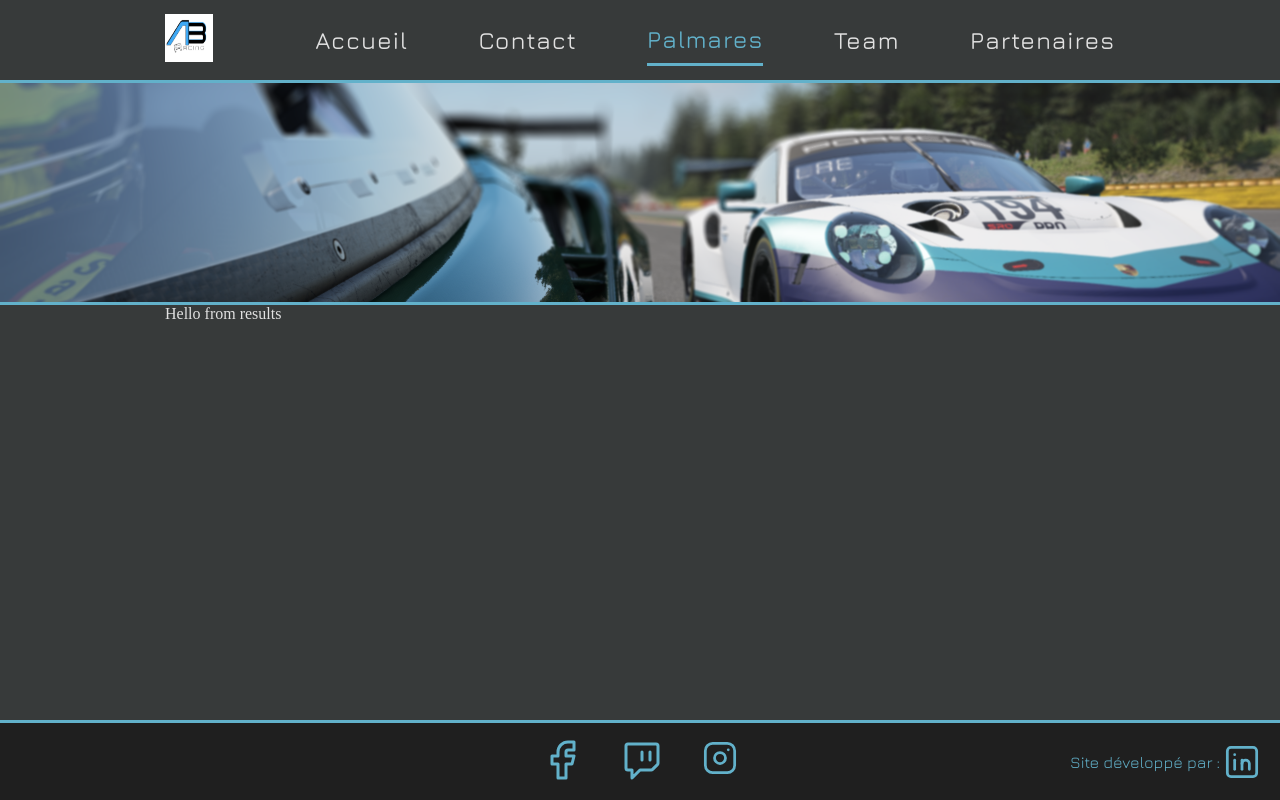
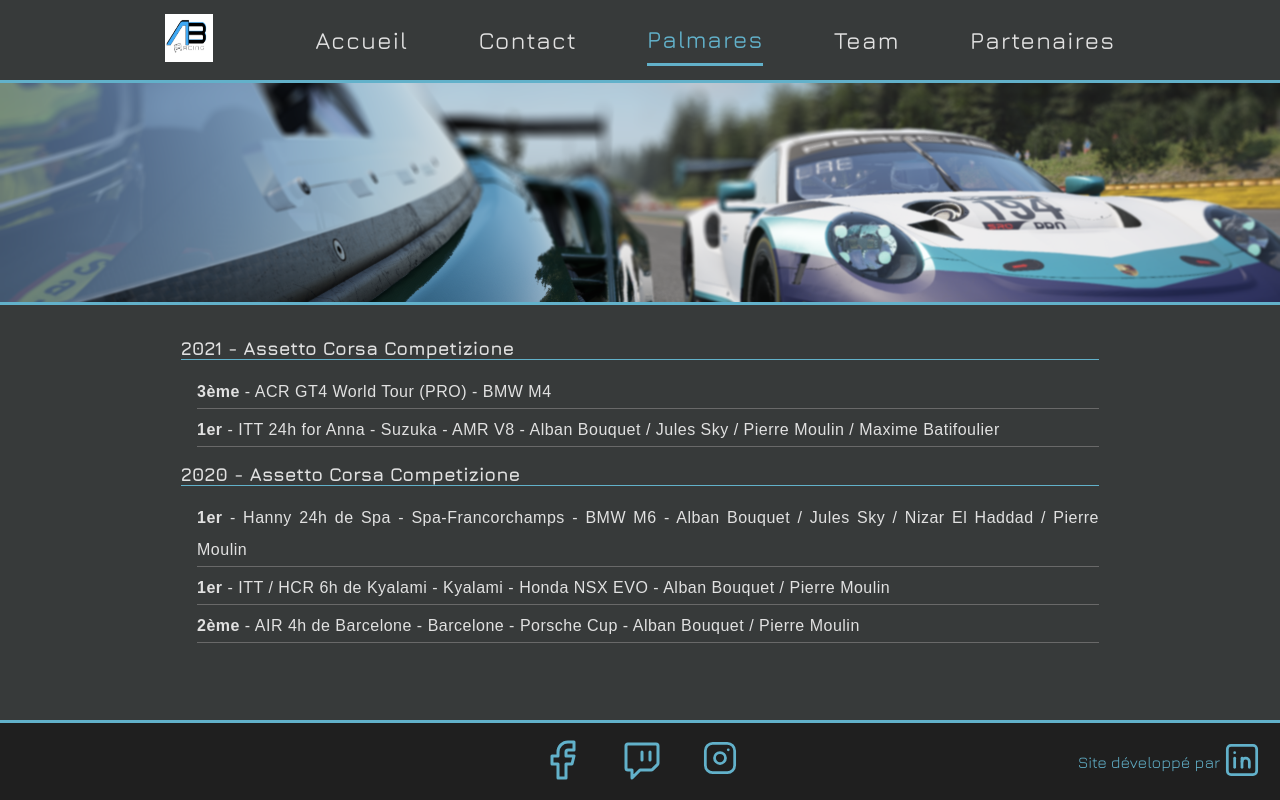
Before and after one commit to ArchStanton987/ABR, a React (Create React App) app: page /palmares in a window 1280 px wide. Built offline with nearby package versions, Linux system fonts and the light colour scheme; a web font is replaced by a local one.

Commit message:
add results

```diff
--- a/src/layout/Footer.js
+++ b/src/layout/Footer.js
@@ -2,7 +2,6 @@
 import facebookLogo from '../assets/icons/facebook-logo.svg'
 import twitchLogo from '../assets/icons/twitch-logo.svg'
 import instaLogo from '../assets/icons/insta-logo.svg'
-import githubLogo from '../assets/icons/github-logo.svg'
 import linkedinLogo from '../assets/icons/linkedin-logo.svg'
 
 export default function Footer() {
@@ -20,8 +19,12 @@
         </li>
       </ul>
       <div className="author">
-        <p>Site développé par :</p>
-        <img src={linkedinLogo} alt="linkedin" />
+        <a href="https://www.linkedin.com/in/pierre-moulin-3a2b77193/" target="blank">
+          <p>Site développé par</p>
+        </a>
+        <a href="https://www.linkedin.com/in/pierre-moulin-3a2b77193/" target="blank">
+          <img src={linkedinLogo} alt="linkedin" />
+        </a>
       </div>
     </footer>
   )
--- a/src/layout/footer.css
+++ b/src/layout/footer.css
@@ -23,6 +23,10 @@
   position: absolute;
   right: 1rem;
 }
+.author a {
+  text-decoration: none;
+  color: #62b1ca;
+}
 @media screen and (max-width: 650px) {
   footer {
     justify-content: space-evenly;
--- a/src/pages/ResultsPage.js
+++ b/src/pages/ResultsPage.js
@@ -1,3 +1,46 @@
-export default function ResultsPage(){
-  return <>Hello from results</>
+import Section from '../components/Section'
+import './resultsPage.css'
+
+export default function ResultsPage() {
+  return (
+    <>
+      <Section>
+        <h3>2021 - Assetto Corsa Competizione</h3>
+        <ul className="results-list">
+          <li>
+            <p>
+              <strong>3ème</strong> - ACR GT4 World Tour (PRO) - BMW M4
+            </p>
+          </li>
+          <li>
+            <p>
+              <strong>1er</strong> - ITT 24h for Anna - Suzuka - AMR V8 - Alban Bouquet / Jules Sky
+              / Pierre Moulin / Maxime Batifoulier
+            </p>
+          </li>
+        </ul>
+        <h3>2020 - Assetto Corsa Competizione</h3>
+        <ul className="results-list">
+          <li>
+            <p>
+              <strong>1er</strong> - Hanny 24h de Spa - Spa-Francorchamps - BMW M6 - Alban Bouquet /
+              Jules Sky / Nizar El Haddad / Pierre Moulin
+            </p>
+          </li>
+          <li>
+            <p>
+              <strong>1er</strong> - ITT / HCR 6h de Kyalami - Kyalami - Honda NSX EVO - Alban
+              Bouquet / Pierre Moulin
+            </p>
+          </li>
+          <li>
+            <p>
+              <strong>2ème</strong> - AIR 4h de Barcelone - Barcelone - Porsche Cup - Alban Bouquet
+              / Pierre Moulin
+            </p>
+          </li>
+        </ul>
+      </Section>
+    </>
+  )
 }
--- a/src/pages/TeamPage.js
+++ b/src/pages/TeamPage.js
@@ -1,3 +1,15 @@
-export default function TeamPage(){
-  return <>Hello from Team</>
+import Section from '../components/Section'
+
+export default function TeamPage() {
+  return (
+    <>
+      <Section>
+        <h3>E-sport Performance Racing Team</h3>
+        <p>L'EPRT est une équipe de simracing présente suriRacing et Assetto Corsa Competizione.</p>
+        <a href="https://www.esportperformanceracing.com/" target="blank">
+          <p>Site internet de l'EPRT</p>
+        </a>
+      </Section>
+    </>
+  )
 }
--- /dev/null
+++ b/src/pages/resultsPage.css
@@ -0,0 +1,7 @@
+.results-list {
+  list-style: none;
+}
+.results-list li {
+  margin: 5px 0;
+  border-bottom: 1px solid #696969;
+}
```
Also changed, not shown: src/assets/icons/github-logo.svg (deleted), src/layout.css (line endings or trailing spaces), 1 other file (tests, documents, lock files or other folders).
